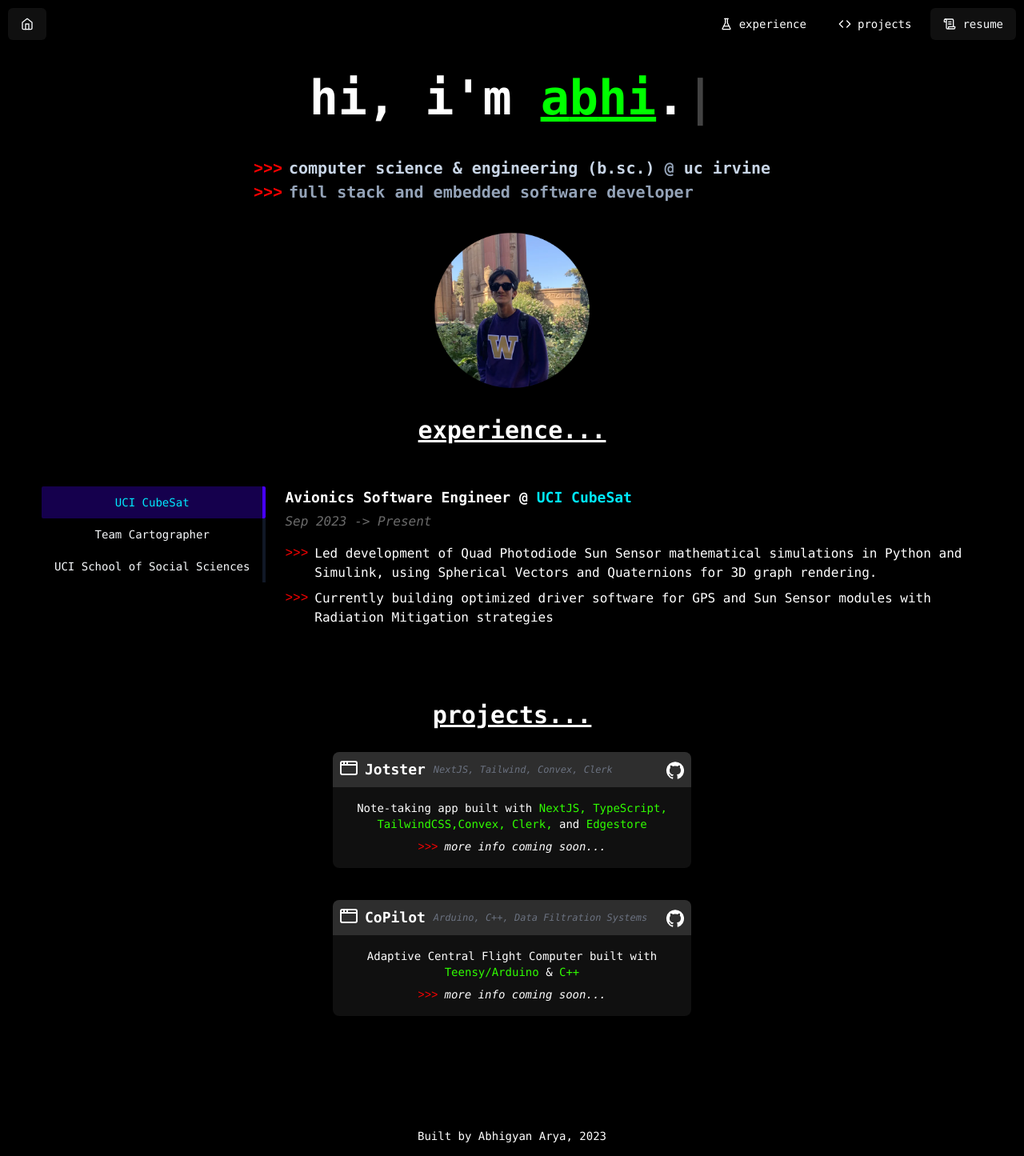
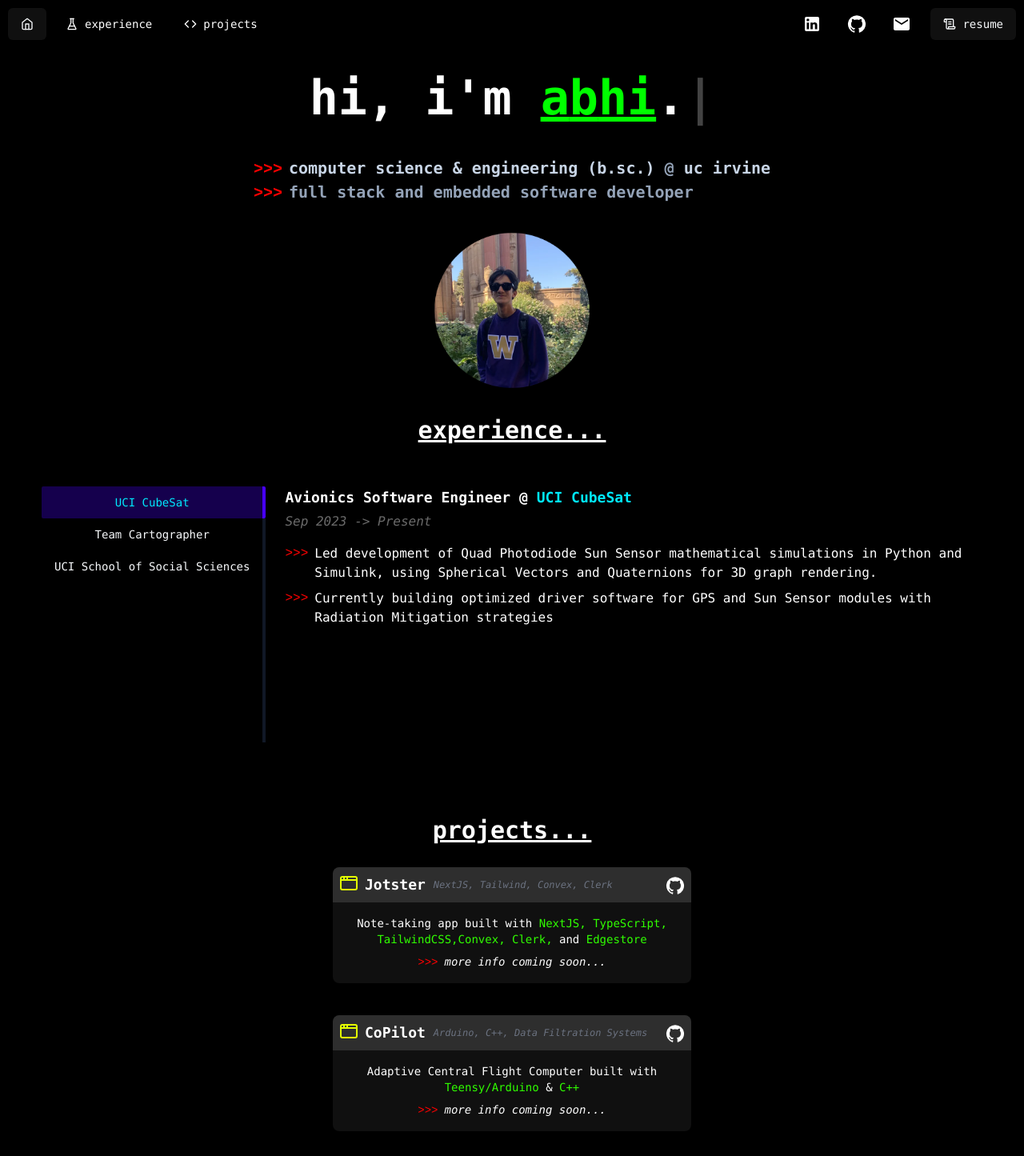
Before and after one commit to abhi-arya1/portfolio, a Next.js app: page / in a window 1280 px wide. Shown: the top 1445 px of the page at 80% size. Built offline with nearby package versions, Linux system fonts and the light colour scheme.

Commit message:
redo navbar and hovers

```diff
--- a/app/(main)/page.tsx
+++ b/app/(main)/page.tsx
@@ -48,13 +48,13 @@ export default function Home() {
           <Image
           src={hero_image}
           alt="Me!"
+          id="experience"
           width={IMAGE_DIMENSION}
           height={IMAGE_DIMENSION}
           />
 
           <div
           className="text-3xl font-bold pt-25 underline"
-          id="experience"
           >
             experience...
           </div>
--- a/components/box.tsx
+++ b/components/box.tsx
@@ -16,7 +16,7 @@ const Box: React.FC<BoxProps> = ({ title, github_link, technologies, children }:
     <div className="max-w-md mx-auto rounded-lg shadow-lg overflow-hidden">
       <div className="flex flex-row justify-between bg-[#2E2E2E] text-white text-lg font-semibold p-2">
         <div className="flex gap-x-2">
-            <AppWindowIcon />
+            <AppWindowIcon className="text-[#e3ff00]" />
             {title}
             <div className="text-xs font-thin text-gray-500 pt-1.5 pl-0.5 italic truncate">
               {technologies}
--- a/components/footer.tsx
+++ b/components/footer.tsx
@@ -1,7 +1,7 @@
 "use client";
+import SocialIcons from "./social_icons";
 
-import { Button } from "./ui/button";
-import { GitHub, LinkedIn, Mail } from "@mui/icons-material";
+
 
 const Footer = () => {
 
@@ -11,32 +11,7 @@ const Footer = () => {
           <p className="text-sm pt-5">
             Built by Abhigyan Arya, {new Date().getFullYear()}
             </p>
-          <div className="flex flex-row gap-x-2 pt-2 pb-5">
-
-            <Button
-            onClick={() => {open("https://www.linkedin.com/in/abhiaarya/")}}
-            variant="ghost"
-            className="hover:text-[#006efe]"
-            >
-                <LinkedIn className="h-5 w-5" />
-            </Button>
-
-            <Button
-            onClick={() => {open("https://github.com/abhi-arya1")}}
-            variant="ghost"
-            className="hover:text-[#006efe]"
-            >
-                <GitHub className="h-5 w-5" />
-            </Button>
-
-            <Button
-            onClick={() => {open("mailto:abhigyaa@uci.edu")}}
-            variant="ghost"
-            className="hover:text-[#006efe]"
-            >
-                <Mail className="h-5 w-5" />
-            </Button>
-          </div>
+          <div className="pt-2 pb-5"><SocialIcons color="#00e9fe" /></div>
         </div>
       </>
     )
--- a/components/navbar.tsx
+++ b/components/navbar.tsx
@@ -5,6 +5,7 @@ import { Button } from "./ui/button";
 import { useRouter } from "next/navigation";
 import { useScrollTop } from "@/hooks/scroll_hook";
 import { cn } from "@/lib/utils";
+import SocialIcons from "./social_icons";
 
 const Navbar = () => {
   const router = useRouter();
@@ -16,16 +17,13 @@ const Navbar = () => {
       scrolled && "border-b border-[#3F3F3F] shadow-sm transition-opacity"
     )}>
 
-
-      <Button
-      onClick={() => {router.push("/")}}
-      className="bg-[#101010] hover:bg-[#1b1b1b] hover:text-[#00e9fe]"
-      >
-        <Home className="h-4 w-4" />
-        {/* <p className="pl-1">home</p> */}
-      </Button>
-
       <div className="flex gap-x-2">
+        <Button
+        onClick={() => {router.push("/")}}
+        className="bg-[#101010] hover:bg-[#1b1b1b] hover:text-[#00e9fe]"
+        >
+          <Home className="h-4 w-4" />
+        </Button>
         <Button
         onClick={() => {router.push("/#experience")}}
         variant="ghost"
@@ -43,7 +41,10 @@ const Navbar = () => {
           <Code className="h-4 w-4" />
           <p className="pl-2">projects</p>
         </Button>
+      </div>
 
+      <div className="flex gap-x-2">
+        <SocialIcons color="#00e9fe" />
         <Button
         onClick={() => open("https://drive.google.com/file/d/1sM6VJEPz_oar718KaT88HC0niAlitGLl/view?usp=sharing")}
         className="bg-[#101010] hover:bg-[#1b1b1b] hover:text-[#00e9fe]"
--- a/components/sidebar.tsx
+++ b/components/sidebar.tsx
@@ -25,8 +25,20 @@ const Sidebar: React.FC<SidebarProps> = ({ setActivePane }) => {
                     {button.name}
                 </Button>
             ))}
+            <EmptyBorderedButton />
+            <EmptyBorderedButton />
+            <EmptyBorderedButton />
+            <EmptyBorderedButton />
+            <EmptyBorderedButton />
         </div>
     );
     };
 
 export default Sidebar;
+
+
+const EmptyBorderedButton = () => {
+    return (
+        <Button className="bg-transparent hover:cursor-default hover:bg-transparent rounded-none border-r-4 border-r-gray-900"></Button>
+    )
+}
--- /dev/null
+++ b/components/social_icons.tsx
@@ -0,0 +1,42 @@
+"use client";
+
+import { Button } from "./ui/button";
+import { GitHub, LinkedIn, Mail } from "@mui/icons-material";
+
+interface SocialProps {
+    color: string
+}
+
+const SocialIcons = ({ color }: SocialProps) => {
+    return (
+        <div className="flex flex-row gap-x-0">
+
+            <Button
+            onClick={() => {open("https://www.linkedin.com/in/abhiaarya/")}}
+            variant="ghost"
+            className={`hover:text-[${color}]`}
+            >
+                <LinkedIn className="h-5 w-5" />
+            </Button>
+
+            <Button
+            onClick={() => {open("https://github.com/abhi-arya1")}}
+            variant="ghost"
+            className={`hover:text-[${color}]`}
+            >
+                <GitHub className="h-5 w-5" />
+            </Button>
+
+            <Button
+            onClick={() => {open("mailto:abhigyaa@uci.edu")}}
+            variant="ghost"
+            className={`hover:text-[${color}]`}
+            >
+                <Mail className="h-5 w-5" />
+            </Button>
+
+          </div>
+     );
+}
+
+export default SocialIcons;
```
